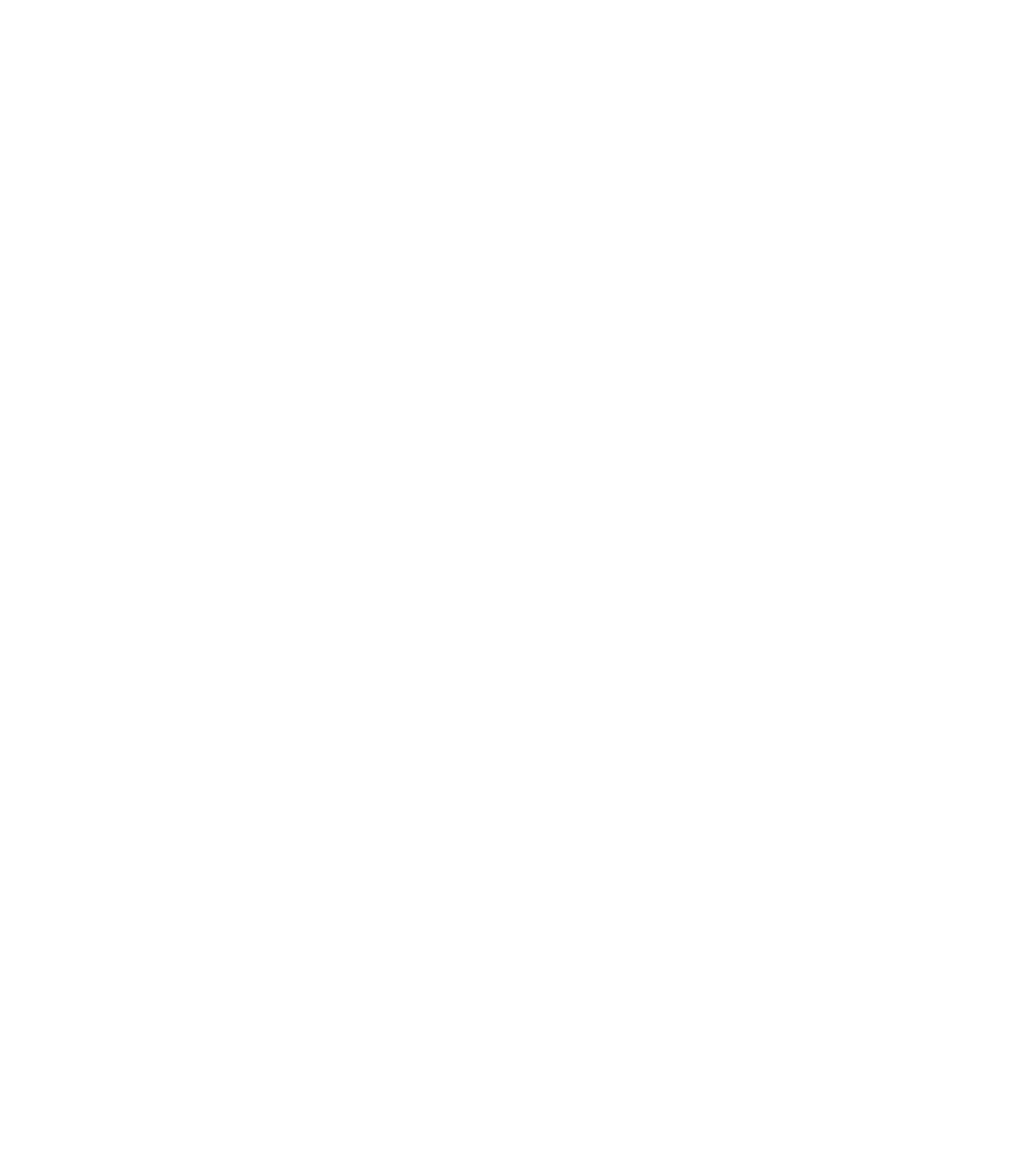
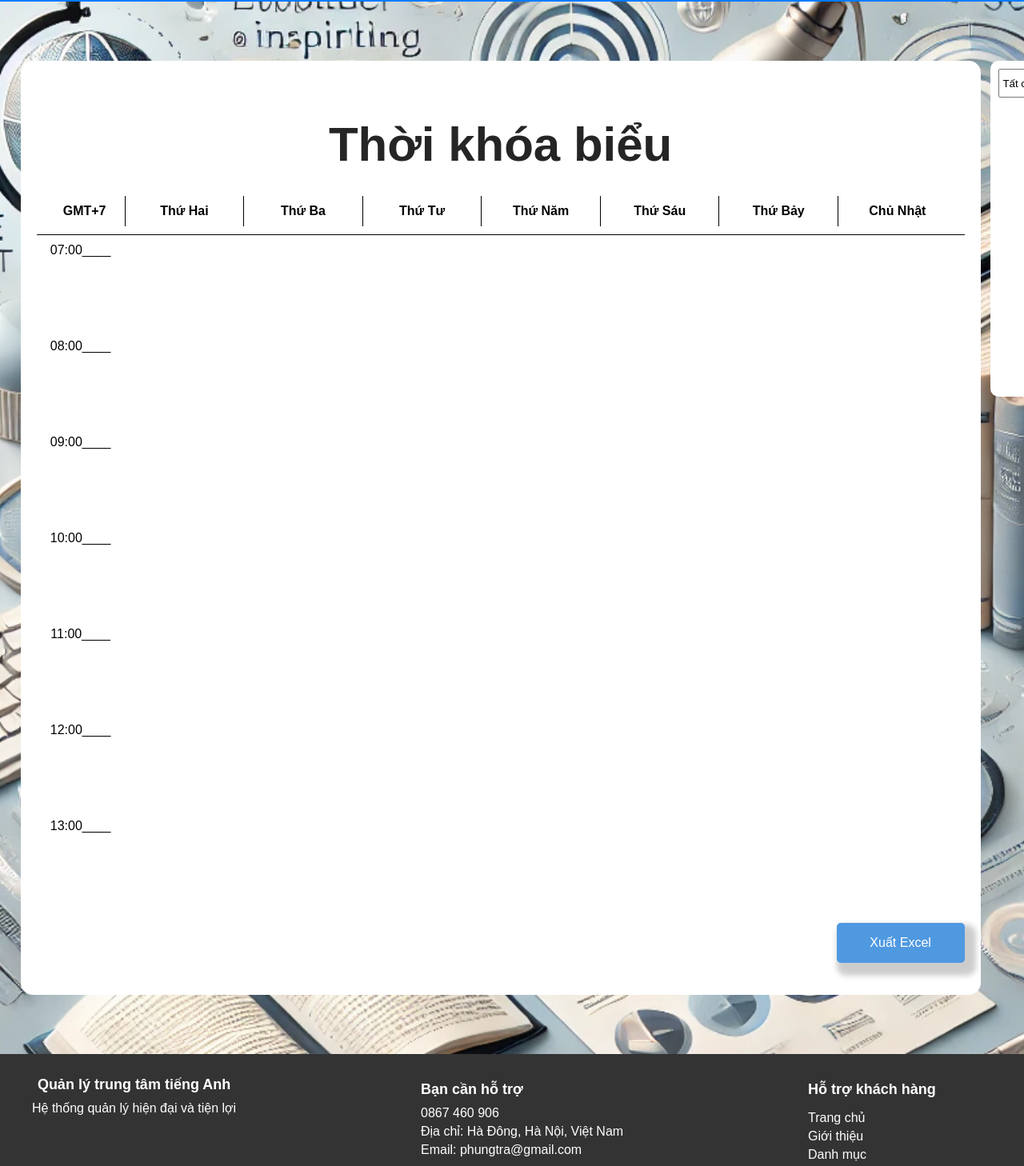
Before and after one commit to phungtr/englishcenter-frontend_online_testing, a React (Create React App) app: page /student-schedule in a window 1280 px wide. Before the commit this address had no page. Shown: the part 94-1552 px from the top of the page at 80% size. Before the commit the page ends 800 px from the top, so only its background shows below. Built offline with nearby package versions, Linux system fonts and the light colour scheme.

Commit message:
cap nhap sinh ven

```diff
--- a/package.json
+++ b/package.json
@@ -11,6 +11,7 @@
     "prop-types": "^15.8.1",
     "react": "^18.3.1",
     "react-big-calendar": "^1.18.0",
+    "react-calendar": "^5.1.0",
     "react-dom": "^18.3.1",
     "react-router-dom": "^7.1.5",
     "react-scripts": "^5.0.1",
--- a/src/App.js
+++ b/src/App.js
@@ -8,6 +8,7 @@ import StaffHome from './page/Dasboards/Staffhome';
 import TeacherHome from './page/Dasboards/Teacherhome';
 import StudentHome from './page/Dasboards/Studenthome';
 import TeachingSchedule from './page/teacher/teachingschedule'
+import TimeTable from './page/student/timetable';
 // import ReportStatistics from './page/Dasboard';
 function App() {
   // const navigate = useNavigate();
@@ -30,6 +31,7 @@ function App() {
         <Route path='/user-management' element={<UserManagement/>}/>
         <Route path='/statistics' element={<Statistics/>}/>
         <Route path='teacher-schedule' element={<TeachingSchedule/>}/>
+        <Route path='student-schedule' element={<TimeTable/>}/>
         {/* <Route path='/Dasboard' element= {<ReportStatistics/>}/> */}
       </Routes>
     </Router>
--- a/src/page/student/timetable.js
+++ b/src/page/student/timetable.js
@@ -1,27 +1,51 @@
 import React, { useState, useEffect } from 'react';
-import '../../style/style/Timetable.css';
 import Schedule from '../../component/Calender';
-import { schedules } from '../../service/Api';
+import { schedules, getAllClasses, getAllStudents } from '../../sevrice/Api';
 import StudentNavbar from '../../component/StudentNavbar';
 
-const Timetable = () => {
+const TimeTable = () => {
   const [schedule, setSchedule] = useState([]);
   const [filteredSchedule, setFilteredSchedule] = useState([]);
+  const [studentClasses, setStudentClasses] = useState([]);
   const [filters, setFilters] = useState({ className: '', date: '' });
+  const [studentId, setStudentId] = useState(null);
 
   useEffect(() => {
-    const fetchSchedule = async () => {
+    console.log('Student ID:', studentId);
+  }, [studentId]);
+
+  useEffect(() => {
+    const fetchData = async () => {
       try {
-        const data = await schedules({});
-        const formattedData = Array.isArray(data) ? data : [];
-        setSchedule(formattedData);
-        setFilteredSchedule(formattedData.filter(item => item.scheduleStatus === 1));
+        const aUid = localStorage.getItem('aUid');
+        if (!aUid) {
+          console.error('Không tìm thấy aUid trong localStorage!');
+          return;
+        }
+
+        const students = await getAllStudents();
+        const loggedStudent = students.find(s => s.account?.aUid === aUid);
+
+        if (!loggedStudent) return;
+        setStudentId(loggedStudent.svId);
+
+        const classData = await getAllClasses();
+        const studentClasses = classData.filter(cls => cls.students.some(s => s.svId === loggedStudent.svId));
+        setStudentClasses(studentClasses);
+
+        const scheduleData = await schedules({});
+        const studentSchedule = scheduleData.filter(item =>
+          studentClasses.some(cls => cls.classId === item.classId) && item.scheduleStatus === 1
+        );
+
+        setSchedule(studentSchedule);
+        setFilteredSchedule(studentSchedule);
       } catch (error) {
-        console.error('Không thể tải thời khóa biểu học sinh:', error);
+        console.error('Lỗi khi tải dữ liệu:', error);
       }
     };
 
-    fetchSchedule();
+    fetchData();
   }, []);
 
   const handleFilterChange = (e) => {
@@ -34,24 +58,57 @@ const Timetable = () => {
   };
 
   const applyFilters = (currentFilters) => {
-    const filtered = schedule.filter(schedule => (
-      (currentFilters.className ? schedule.className.toLowerCase().includes(currentFilters.className.toLowerCase()) : true) &&
-      (currentFilters.date ? schedule.startTime.startsWith(currentFilters.date) : true)
+    const filtered = schedule.filter(item => (
+      (currentFilters.className ? item.className.toLowerCase().includes(currentFilters.className.toLowerCase()) : true) &&
+      (currentFilters.date ? item.startTime.startsWith(currentFilters.date) : true)
     ));
     setFilteredSchedule(filtered);
   };
 
   return (
-    <div className="timetable-container">
+    <div className="schedule-container">
       <StudentNavbar />
-      <h1 className="timetable-title">Thời Khóa Biểu Học Sinh</h1>
-      <div className="filter-container">
-        <input type="text" name="className" placeholder="Lọc theo lớp học" value={filters.className} onChange={handleFilterChange} />
-        <input type="date" name="date" value={filters.date} onChange={handleFilterChange} />
+      <div className='schedule-middle'>
+        <div className='right-container'>
+          <div className="filter-container">
+            <select name="className" value={filters.className} onChange={handleFilterChange}>
+              <option value="">Tất cả lớp</option>
+              {studentClasses.map(cls => (
+                <option key={cls.classId} value={cls.className}>{cls.className}</option>
+              ))}
+            </select>
+            <input type="date" name="date" value={filters.date} onChange={handleFilterChange} />
+          </div>
+        </div>
+        <Schedule schedule={filteredSchedule} />
       </div>
-      <Schedule schedule={filteredSchedule} />
+      <footer className="footer-container">
+        <div className="footer-section">
+          <h3>Quản lý trung tâm tiếng Anh</h3>
+          <p>Hệ thống quản lý hiện đại và tiện lợi</p>
+        </div>
+        <div className="footer-section">
+          <h4>Bạn cần hỗ trợ</h4>
+          <p>0867 460 906</p>
+          <p>Địa chỉ: Hà Đông, Hà Nội, Việt Nam</p>
+          <p>Email: phungtra@gmail.com</p>
+        </div>
+        <div className="footer-section">
+          <h4>Hỗ trợ khách hàng</h4>
+          <ul>
+            <li><a href="/">Trang chủ</a></li>
+            <li><a href="/about">Giới thiệu</a></li>
+            <li><a href="/categories">Danh mục</a></li>
+            <li><a href="/news">Tin tức</a></li>
+            <li><a href="/help">Hướng dẫn sử dụng</a></li>
+          </ul>
+        </div>
+        <div className="footer-bottom">
+          <p>&copy; Bản quyền thuộc về Phùng Quang Trà | Cung cấp bởi Nhóm 1</p>
+        </div>
+      </footer>
     </div>
   );
 };
 
-export default Timetable;
+export default TimeTable;
--- a/src/page/teacher/teachingschedule.js
+++ b/src/page/teacher/teachingschedule.js
@@ -67,6 +67,8 @@ const TeachingSchedule = () => {
   return (
     <div className="schedule-container">
       <TeacherNavbar />
+      <div className='schedule-middle'>
+      <div className='right-container'>
       <div className="filter-container">
         <select name="className" value={filters.className} onChange={handleFilterChange}>
           <option value="">Tất cả lớp</option>
@@ -76,7 +78,9 @@ const TeachingSchedule = () => {
         </select>
         <input type="date" name="date" value={filters.date} onChange={handleFilterChange} />
       </div>
+      </div>
       <Schedule schedule={filteredSchedule} />
+      </div>
       <footer className="footer-container">
       <div className="footer-section">
         <h3>Quản lý trung tâm tiếng Anh</h3>
--- a/src/style/style/Calender.css
+++ b/src/style/style/Calender.css
@@ -6,7 +6,9 @@
 .schedule-fixed {
   background-color: #fff;
   border-radius: 15px;
-  margin:0 5%
+  margin: 5% 0 5% 2%;
+  width: 1420px;
+  padding:20px;
 }
 
 .time-cell-row {
@@ -79,7 +81,7 @@
 }
 .button-container{
   position:relative;
-  padding-left:1520px
+  padding-left:1000px
 }
 
   .export-button {
@@ -117,7 +119,6 @@
 }
 .container-open-form{
   position:relative;
-  padding-left:1500px
 }
 .open-form-button {
   padding: 10px 20px;
--- a/src/style/style/TeachingScheduleReport.css
+++ b/src/style/style/TeachingScheduleReport.css
@@ -38,7 +38,7 @@
   padding: 8px;
   border: 1px solid #ccc;
   border-radius: 4px;
-  width: 200px;
+  width: 120px;
   font-size: 14px;
 }
 
@@ -103,3 +103,22 @@
 .submit-button:hover {
   background-color: #0056b3;
 }
+.schedule-middle{
+  display: flex;
+  flex-direction: row-reverse;
+  justify-content: flex-end;
+  align-content: space-around;
+
+}
+.right-container{
+  background: #fff;
+  margin: 5% 1%;
+  border-radius: 10px;
+  display: flex;
+  flex-direction: column;
+  flex-wrap: wrap;
+  width: 460px;
+  height: 400px;
+  padding: 10px;
+
+}
```
Also changed, not shown: src/page/Staff/Teachingrepost.js (+31 -8 lines), 1 other file (tests, documents, lock files or other folders).
